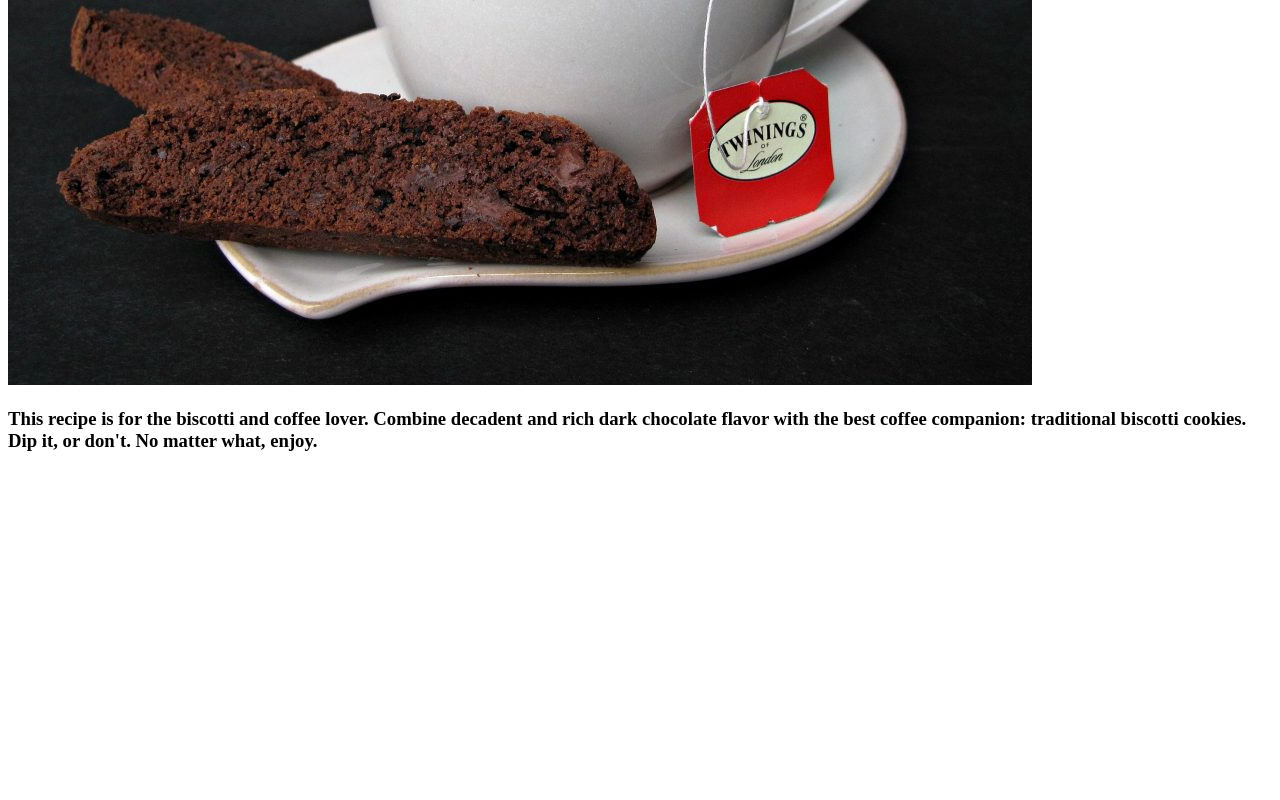
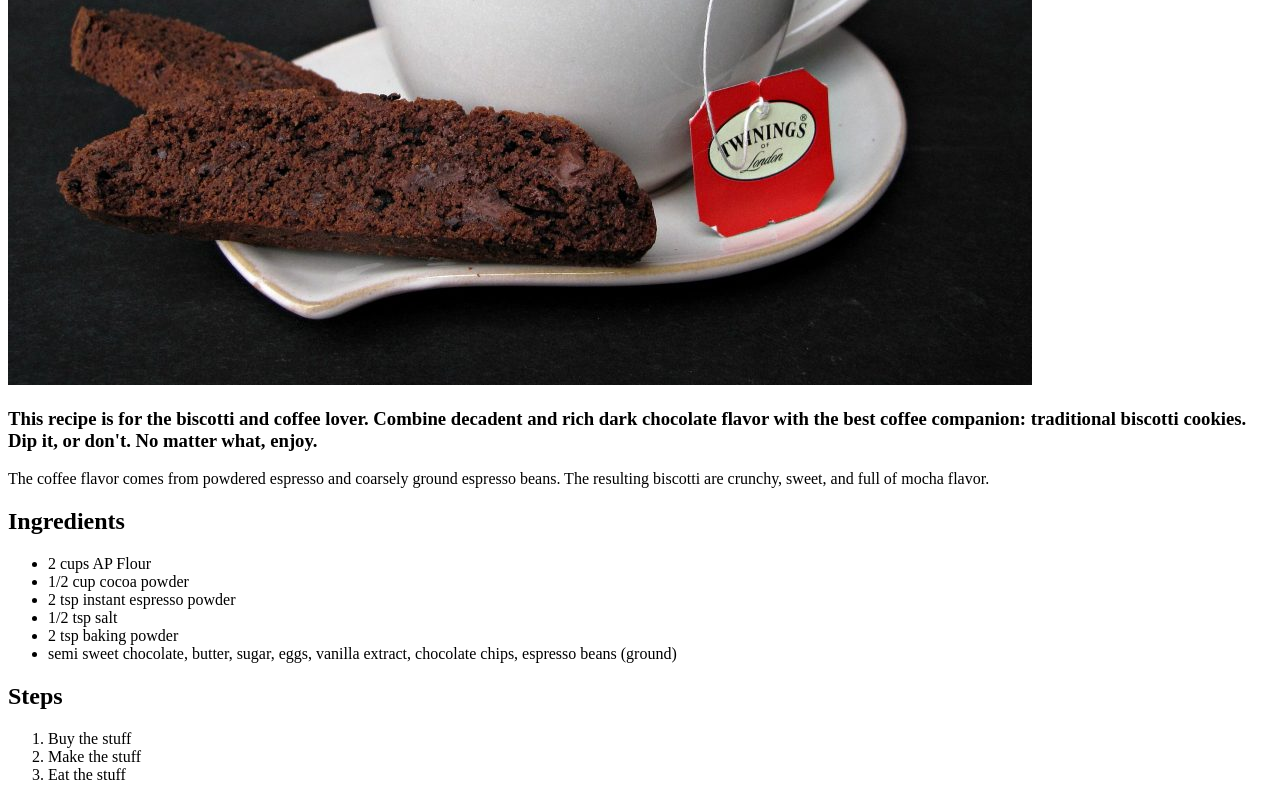
Before and after one commit to ampierc2/odin-recipes, a plain HTML site: page recipes/biscotti.html in a window 1280 px wide. Shown: the part 418-1218 px from the top of the page. Before the commit the page ends 888 px from the top, so only its background shows below. Drawn offline with Linux system fonts and the light colour scheme.

Commit message:
Add more cookie recipes and links to webpage

```diff
--- a/recipes/biscotti.html
+++ b/recipes/biscotti.html
@@ -10,6 +10,27 @@
 <img src="./biscotti.jpeg">
 <br>
 <h3>This recipe is for the biscotti and coffee lover. Combine decadent and rich dark chocolate flavor with the best coffee companion: traditional biscotti cookies. Dip it, or don't. No matter what, enjoy. </h3>
+<p>The coffee flavor comes from powdered espresso and coarsely ground espresso beans. The resulting biscotti are crunchy, sweet, and full of mocha flavor.</p>
+
+<h2>Ingredients</h2>
+<ul>
+    <li>2 cups AP Flour</li>
+    <li>1/2 cup cocoa powder</li>
+    <li>2 tsp instant espresso powder</li>
+    <li>1/2 tsp salt</li>
+    <li>2 tsp baking powder</li>
+    <li>semi sweet chocolate, butter, sugar, eggs, vanilla extract, chocolate chips, espresso beans (ground)</li>
+
+</ul>
+<h2>Steps</h2>
+
+<ol>
+    <li>Buy the stuff</li>
+    <li>Make the stuff</li>
+    <li>Eat the stuff</li>
+</ol>
+
+
 <body>
 
 </body>
```
Also changed, not shown: index.html (+9 -1 lines), recipes/cookies.html (added, +38 -0 lines), mocha-cookies.html (added), recipes/cookies.jpeg (added), recipes/mocha-cookies.jpeg (added).
